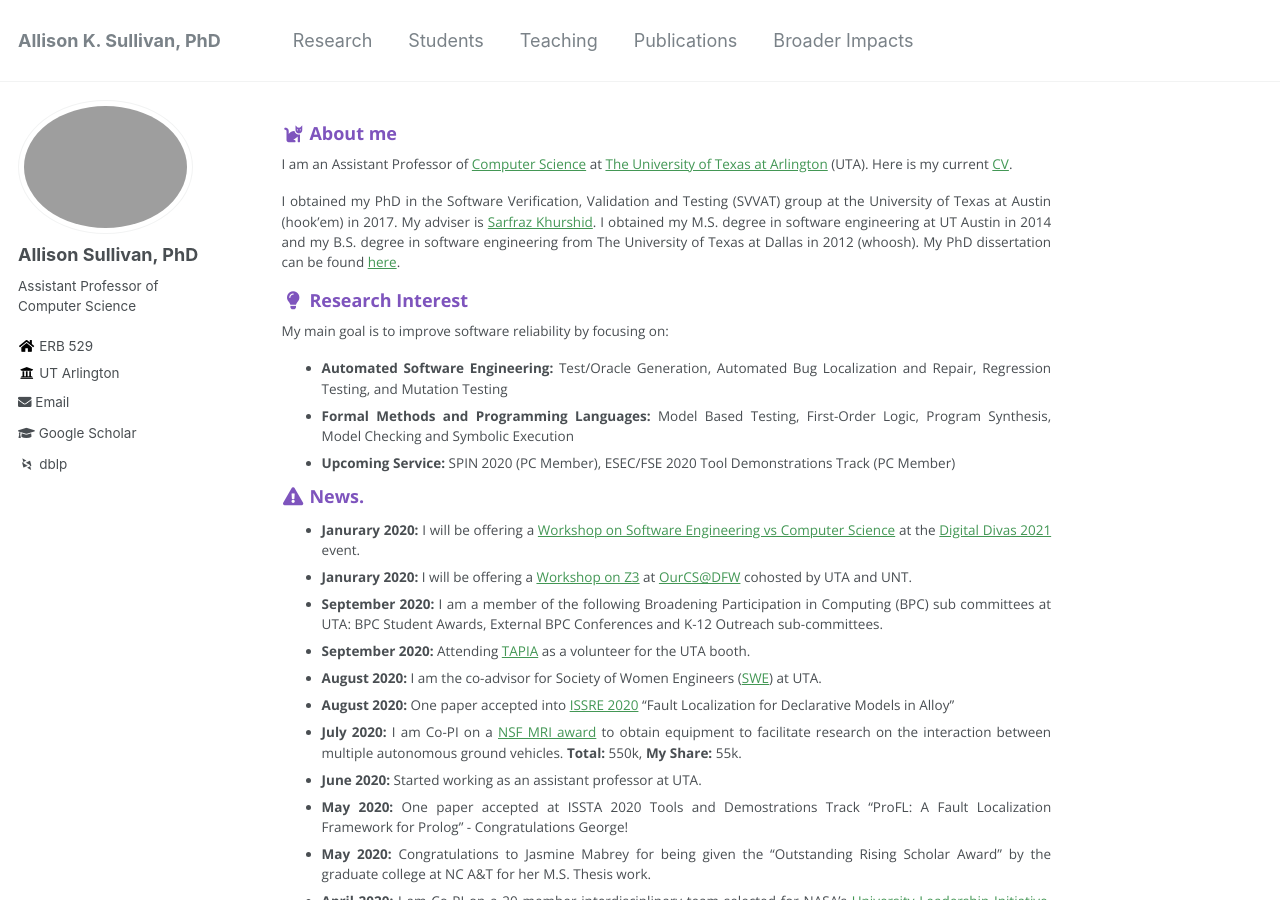
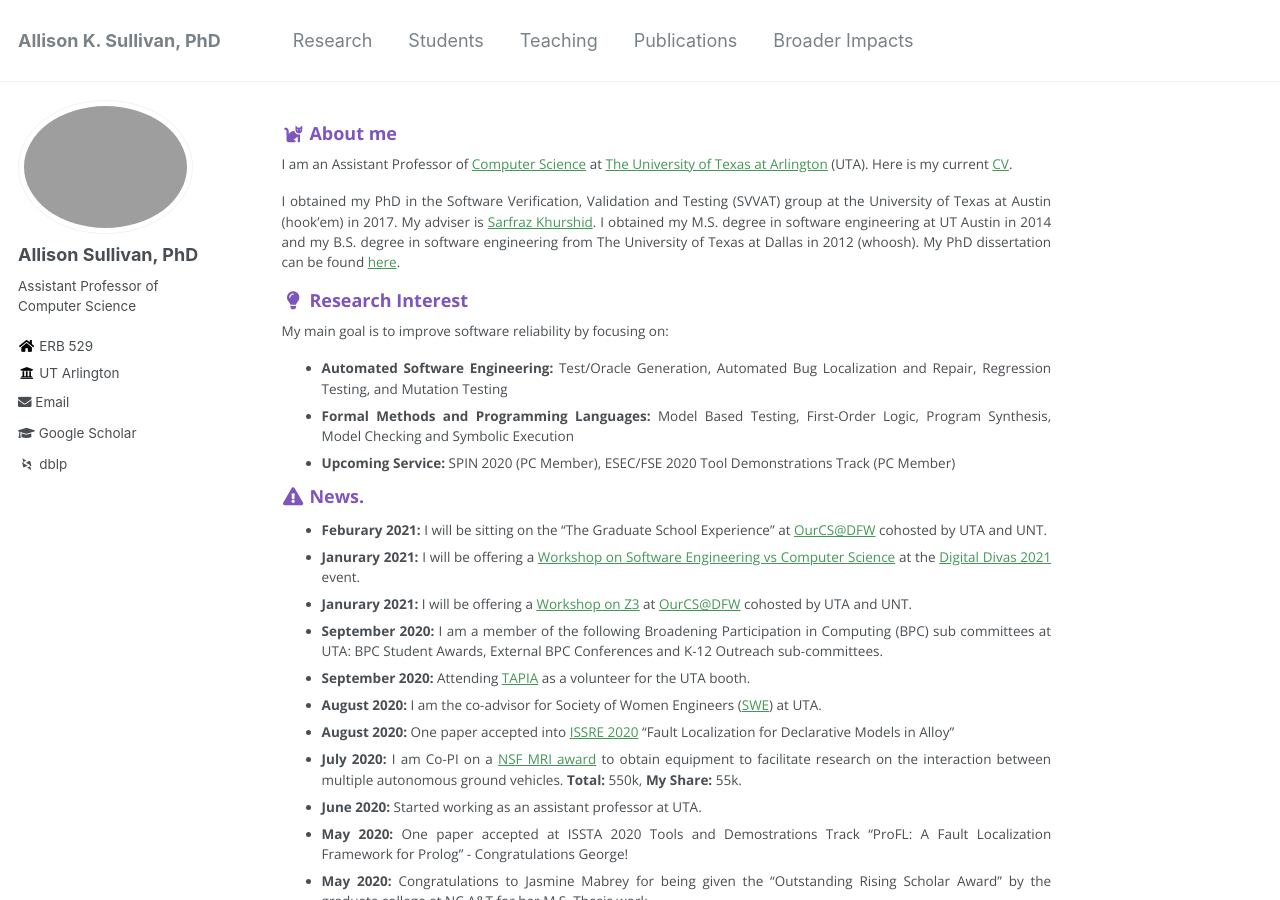
Before and after one commit to Allisonius/allisonius.github.io, a Jekyll site: the page built from _pages/about.md, in a window 1280 px wide and 900 px high. Built offline with Jekyll 4.4.1, drawn with Linux system fonts in a browser that asks for light colours; some web fonts are replaced.

Commit message:
Update about.md

```diff
--- a/_pages/about.md
+++ b/_pages/about.md
@@ -24,8 +24,9 @@ Checking and Symbolic Execution
 
 
 ### <i class="fa fa-fw fa-exclamation-triangle" aria-hidden="true"></i> News.
-* **Janurary 2020:** I will be offering a [Workshop on Software Engineering vs Computer Science](https://digital-divas.weebly.com/speakers--workshops.html) at the [Digital Divas 2021](https://digital-divas.weebly.com/) event.
-* **Janurary 2020:** I will be offering a [Workshop on Z3](https://uta.engineering/ourcs/workshops.php) at [OurCS@DFW](https://uta.engineering/ourcs/) cohosted by UTA and UNT.
+* **Feburary 2021:** I will be sitting on the "The Graduate School Experience" at [OurCS@DFW](https://uta.engineering/ourcs/) cohosted by UTA and UNT.
+* **Janurary 2021:** I will be offering a [Workshop on Software Engineering vs Computer Science](https://digital-divas.weebly.com/speakers--workshops.html) at the [Digital Divas 2021](https://digital-divas.weebly.com/) event.
+* **Janurary 2021:** I will be offering a [Workshop on Z3](https://uta.engineering/ourcs/workshops.php) at [OurCS@DFW](https://uta.engineering/ourcs/) cohosted by UTA and UNT.
 * **September 2020:** I am a member of the following Broadening Participation in Computing (BPC) sub committees at UTA: BPC Student Awards, External BPC Conferences and K-12 Outreach sub-committees.
 * **September 2020:** Attending [TAPIA](https://tapiaconference.cmd-it.org/) as a volunteer for the UTA booth.
 * **August 2020:** I am the co-advisor for Society of Women Engineers ([SWE](https://mavorgs.campuslabs.com/engage/organization/societyofwomenengineers)) at UTA.
```
